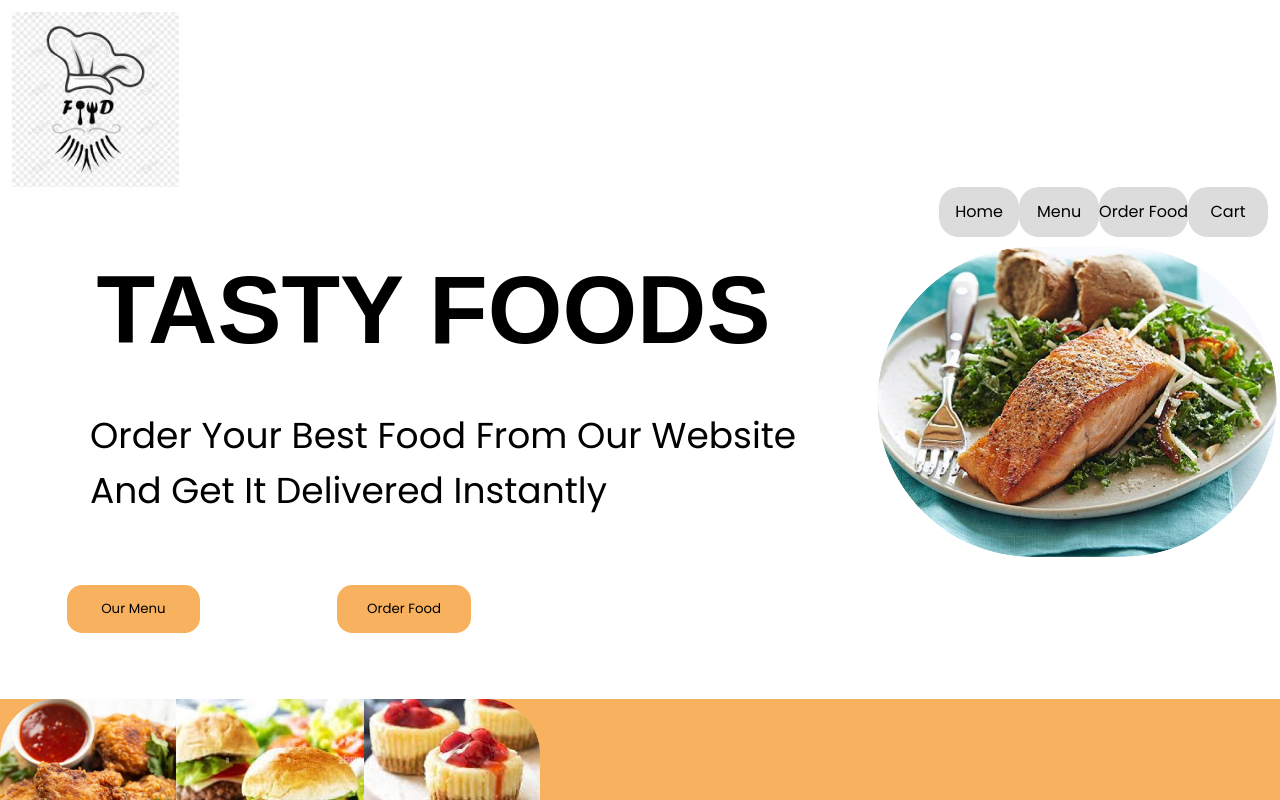
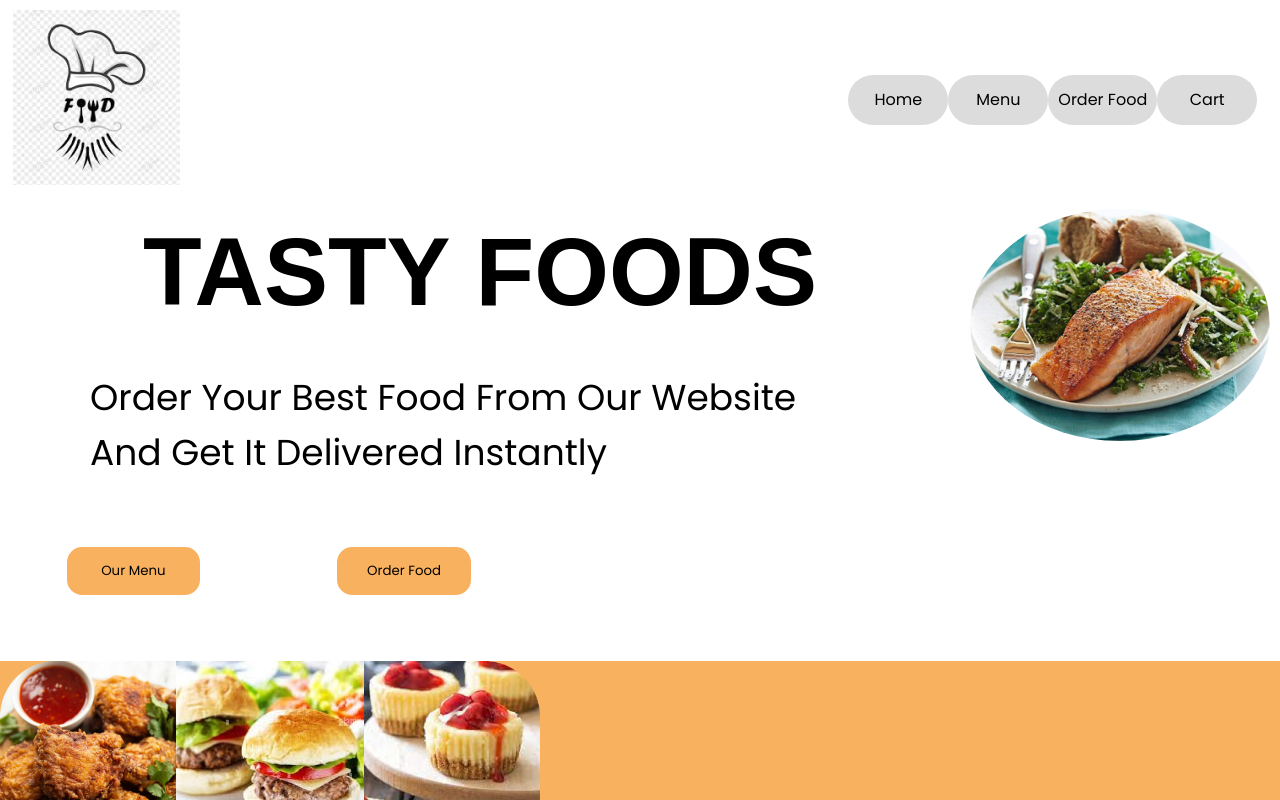
Before and after one commit to OkelloSam21/tasty-food, a plain HTML site: page index.html in a window 1280 px wide. Shown: the top 800 px of the page. Drawn offline with Linux system fonts and the light colour scheme; a web font is replaced by a local one.

Commit message:
update styles

```diff
--- a/Assets/Css/styles.css
+++ b/Assets/Css/styles.css
@@ -16,50 +16,31 @@
 }
 
 .navbar {
-  top: 0;
-  /* margin-left: 50%; */
-  width: 100%;
-  padding: 12px;
-  height: 13vh;
-  line-height: 10px;
-  /* background-color: var(--navbar-link-bg-color); */
-  /* display: flex; */
+  display: flex;
+  justify-content: space-between;
+  align-items: center;
+  padding: 10px 1%;
 }
 
-.img {
-  height: 15px;
-  /* line-height: 10px; */
-
-}
-
-.navbar .logo {
-  /* width: 50px;
-  height: 2vh;
-  flex-shrink: 0; */
-  /* background: url("./Assets/Images/logo 1.png"), lightgray 50% / cover no-repeat; */
-}
-
-/* .navbar-links{
-background-color: #000;
-} */
-
-.wrapper .navbar ul {
-
-  list-style-type: none;
-  /* margin-right: 50%; */
-  /* margin-top: 0px; */
-  /* padding: 0; */
-  /* margin-left: 70%; */
-  float: right;
+.navbar-links{
   display: flex;
-  /* justify-content: flex-end; */
+  margin-right: 10px;
+  /* position: fixed; */
+  justify-content: space-between;
   text-transform: capitalize;
 }
 
-.navbar ul li {
-  display: inline-block;
+.navbar-links ul {
+  display: flex;
+  justify-content: space-between;
+}
+
+.navbar-links ul li {
+  list-style: none;
+  padding: 0 10px;
   /* float: right; */
-  border-radius: 20px;
+  justify-content: space-between;
+  border-radius: 30px;
   background-color: var(--navbar-link-bgk-color);
 }
 
@@ -164,9 +145,9 @@
 }
 
 .description-image img {
-  border-radius: 466px;
-  width: 400px;
-  /* height: 5vh; */
+  max-width: 100%;
+  max-height: 100%;
+  border-radius: 50%;
 }
 .recipe-container {
   /* padding: 3em; */
@@ -189,12 +170,12 @@
 }
 
 
-/* .footer{
+.footer{
   padding: ;
   background-color: black;
   color: #FFF;
   display: flex;
-} */
+}
 
 footer .social-media-icons {
   display: flex;
```
